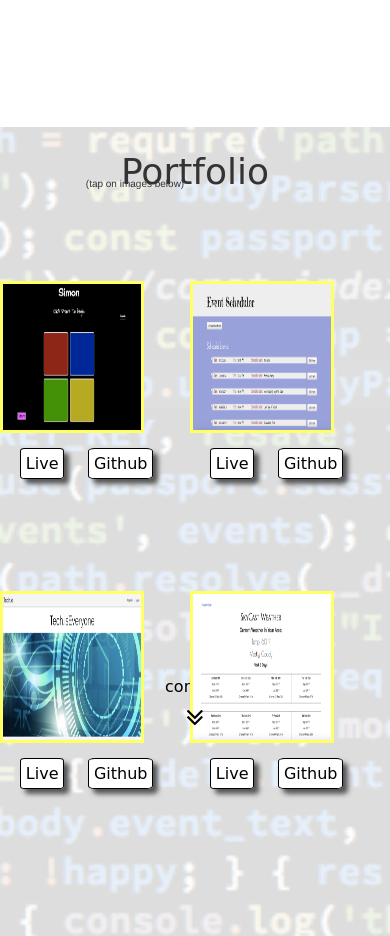
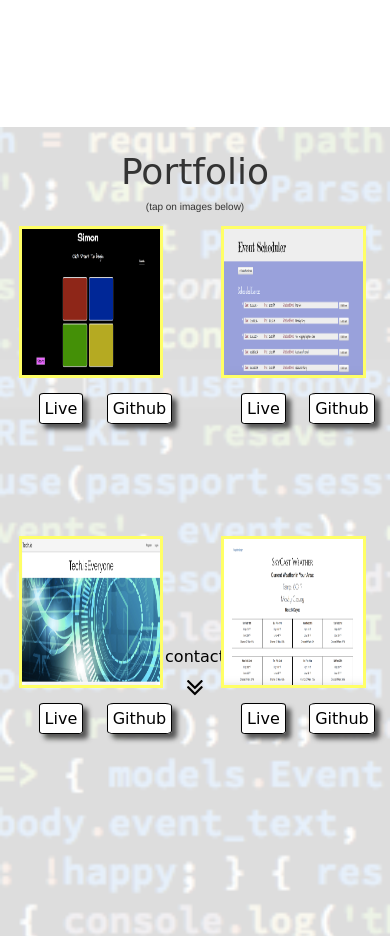
Before and after one commit to mimi26/mimi26.github.io, a plain HTML site: page index.html in a window 390 px wide. Shown: the part 2500-3436 px from the top of the page. Drawn offline with nearby package versions, Linux system fonts and the light colour scheme; a web font is replaced by a local one.

Commit message:
fix alignment mobile

```diff
--- a/index.html
+++ b/index.html
@@ -154,8 +154,8 @@ I'm also a fire performer -- I spin poi and fire fans, and eat fire. I like to k
           <div class="row">
             <h1 class="header portfolio-header col-md-12">Portfolio</h1>
           </div>
+          <div class="tap">(tap on images below)</div>
           <div class="portfolio-container">
-            <div class="tap">(tap on images below)</div>
             <div class ="row work-container work-top-row">
               <div class="work-links top-work col-md-6">
                 <figure class="cap-bot">
--- a/style.css
+++ b/style.css
@@ -458,9 +458,12 @@ Mobile
   .tap {
     display: block;
     text-align: center;
-    margin-top: 25px;
-    margin-bottom: 0;
+    margin: 48px 0 -23px 0;
     font-size: 10px;
+  }
+
+  .portfolio-container {
+    margin: -55px -10px 0 0;
   }
 
   .work-section {
@@ -479,6 +482,6 @@ Mobile
   }
 
   .next-contact:not(*:root) {
-    padding-top: 50px;
+    padding-top: 20px;
   }
 }
```
